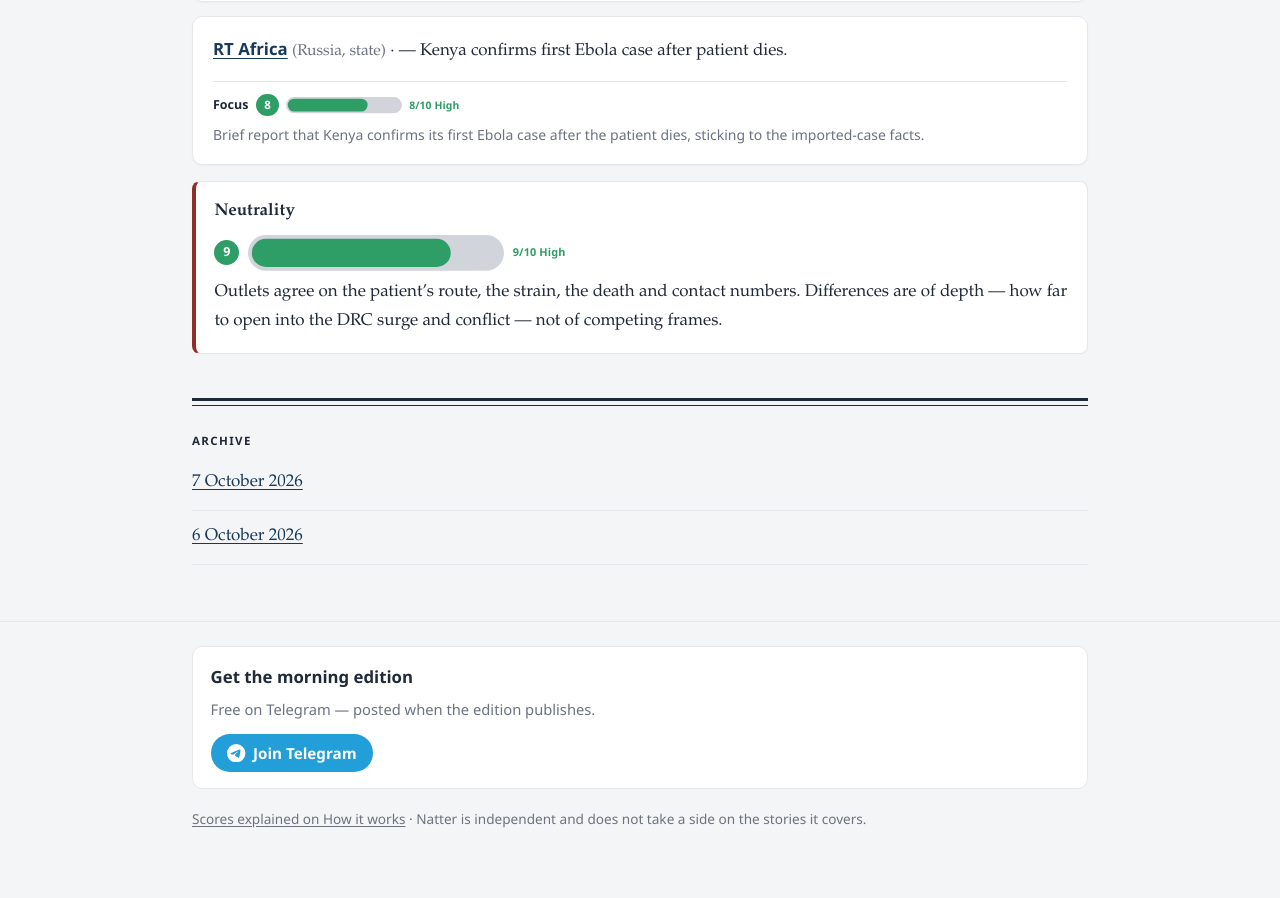
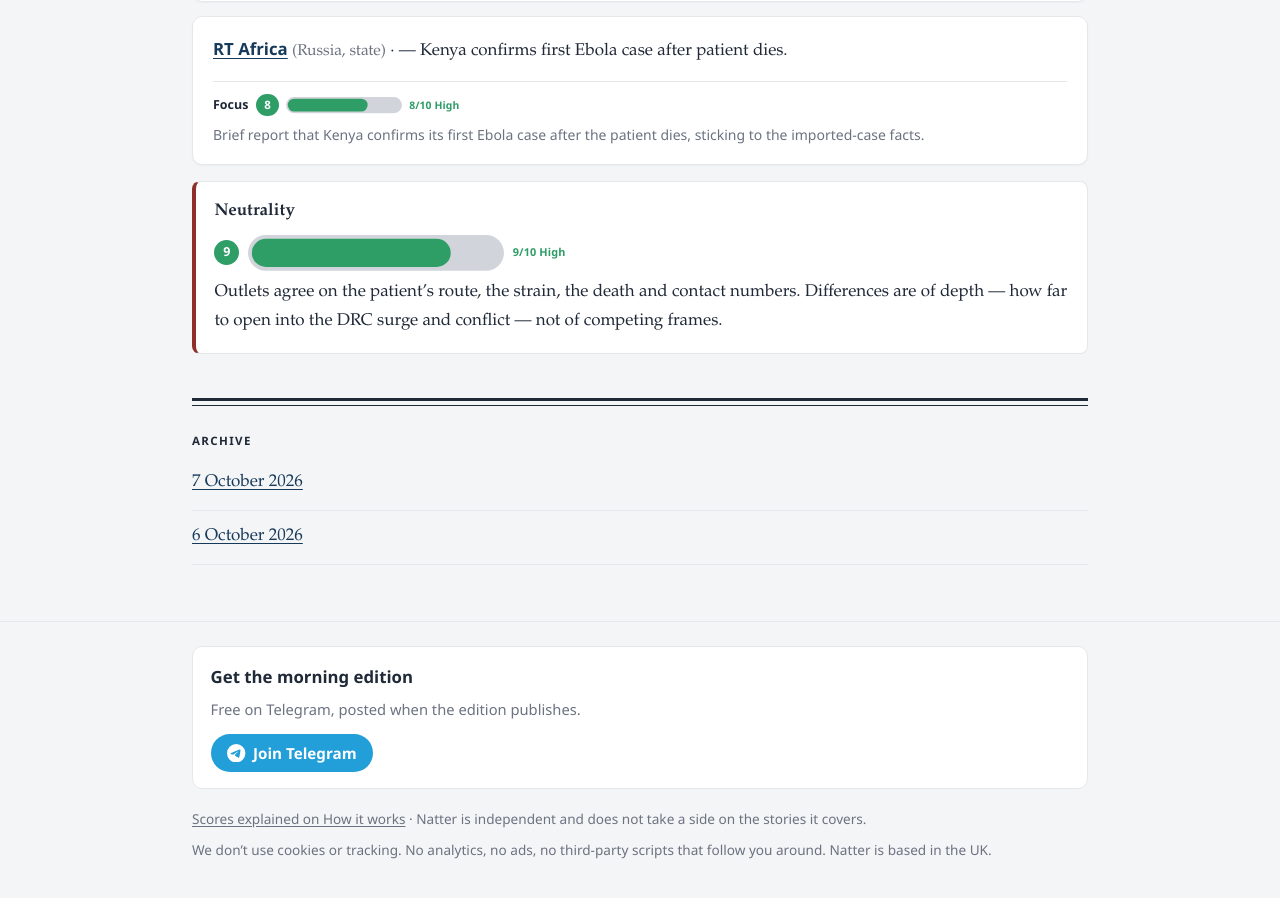
Before and after one commit to UKwebfilter/UKWebFilter, a Jekyll site: the page built from index.html, in a window 1280 px wide and 900 px high, scrolled down 24658 px. Built offline with Jekyll 4.4.1, drawn with Linux system fonts in a browser that asks for light colours; before the commit the page ends 25527 px from its top, so only the background shows below that.

Commit message:
Remove em dashes from edition, How it works, and Telegram footer

```diff
--- a/_includes/footer.html
+++ b/_includes/footer.html
@@ -2,7 +2,7 @@
   <div class="wrap">
     <div class="newsletter" id="newsletter">
       <h2>Get the morning edition</h2>
-      <p>Free on Telegram — posted when the edition publishes.</p>
+      <p>Free on Telegram, posted when the edition publishes.</p>
       <div class="channel-buttons">
         <a
           class="channel-btn channel-btn--telegram"
@@ -21,5 +21,8 @@
       <a href="{{ '/how-it-works/' | relative_url }}">Scores explained on How it works</a>
       · Natter is independent and does not take a side on the stories it covers.
     </p>
+    <p class="footer-meta" style="margin-top: 0.65rem;">
+      We don’t use cookies or tracking. No analytics, no ads, no third-party scripts that follow you around. Natter is based in the UK.
+    </p>
   </div>
 </footer>
```
